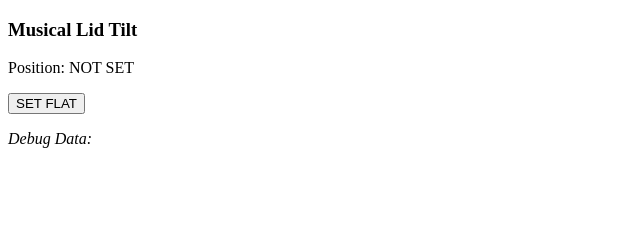
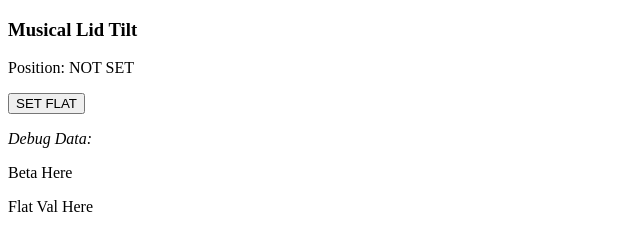
Before and after one commit to arwhitus/MusicalLidTilt, a plain HTML site: page index.html in a window 1280 px wide. Shown: the whole page, without its empty margins (0-640 px from the left). Drawn offline with Linux system fonts and the light colour scheme.

Commit message:
sensor read test

```diff
--- a/index.html
+++ b/index.html
@@ -15,8 +15,8 @@
 <button type="button" id="btnSetFlat">SET FLAT</button>
 
 <p style="font-style: italic">Debug Data:</p>
-<p id="pBeta"></p>
-<p id="pFlatVal"></p>
+<p id="pBeta">Beta Here</p>
+<p id="pFlatVal">Flat Val Here</p>
 
 </body>
 </html>
```
